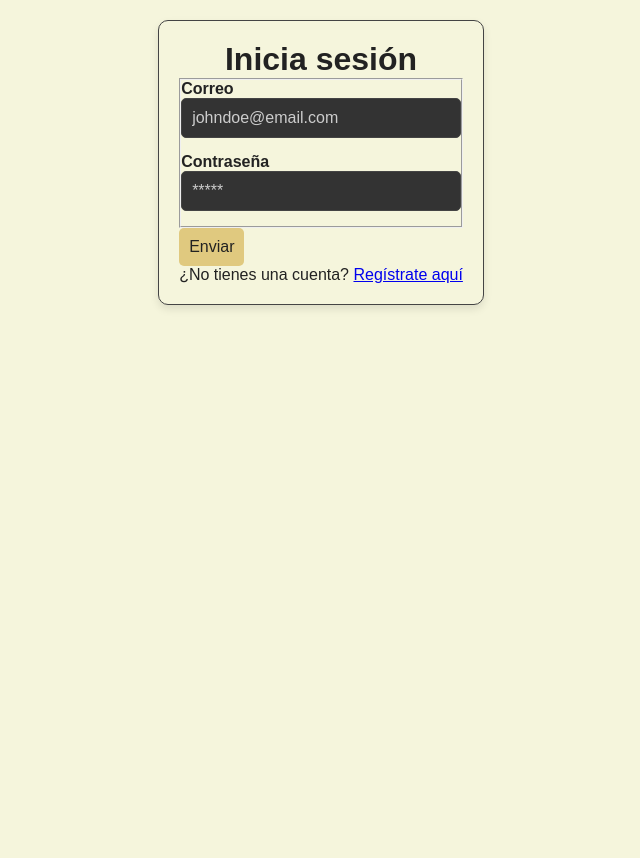
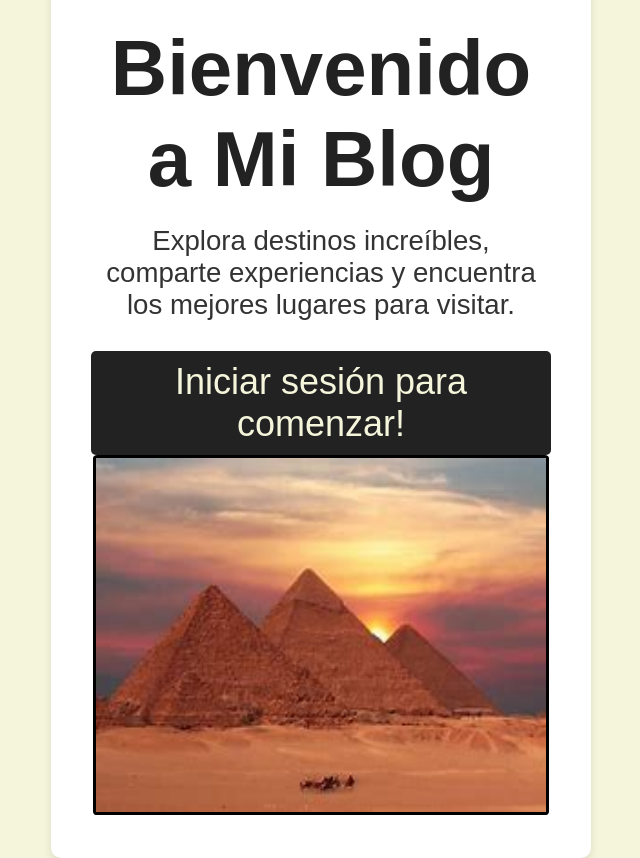
Before and after one commit to Sant99Z/blogreact, a React (Vite) app: page / in a window 1280 px wide. Shown: the whole page, without its empty margins (319-959 px from the left). Before the commit the page ends 800 px from the top, so only its background shows below. Built offline with nearby package versions, Linux system fonts and the light colour scheme.

Commit message:
Detalles finales

```diff
--- a/src/components/CreateDestination.jsx
+++ b/src/components/CreateDestination.jsx
@@ -24,7 +24,7 @@ export const CreateDestination = ({ onCreate }) => {
 
     if (response.ok) {
       const result = await response.json();
-      onCreate(result); // Llama a la función para actualizar la lista de destinos
+      onCreate(result);
       setDestino({});
     }
   };
--- /dev/null
+++ b/src/components/LandingPage.jsx
@@ -0,0 +1,25 @@
+import { useNavigate } from "react-router-dom";
+
+
+export const LandingPage = () => {
+  const navigate = useNavigate();
+
+  const handleNavigate = () => {
+    navigate("/login"); // Redirige a la página de inicio de sesión
+  };
+
+  return (
+    <main className="landing-page">
+      <div className="landing-content">
+      <h1>Bienvenido a Mi Blog</h1>
+        <p>
+          Explora destinos increíbles, comparte experiencias y encuentra los mejores lugares para visitar.
+        </p>
+        <button onClick={handleNavigate} className="btn-primary">
+          Iniciar sesión para comenzar!
+        </button>
+        <img src="/src/piramide.jpg"/>
+      </div>
+    </main>
+  );
+};
--- a/src/routes/routes.js
+++ b/src/routes/routes.js
@@ -1,19 +1,24 @@
 import { createBrowserRouter } from "react-router-dom";
 import { Login } from "../components/Login";
 import { Results } from "../components/Results";
-import { Register } from "../components/Register"; // Importa el nuevo componente
+import { Register } from "../components/Register";
+import { LandingPage } from "../components/LandingPage"; // Importa la landing page
 
 export const router = createBrowserRouter([
   {
-    path: '/',
-    Component: Login
+    path: '/', // Ruta principal
+    Component: LandingPage, // Componente de la landing page
   },
   {
-    path: '/results',
-    Component: Results
+    path: '/login', // Ruta para inicio de sesión
+    Component: Login,
   },
   {
-    path: '/register', // Nueva ruta de registro
-    Component: Register
-  }
+    path: '/results', // Ruta para los resultados
+    Component: Results,
+  },
+  {
+    path: '/register', // Ruta para el registro
+    Component: Register,
+  },
 ]);
--- a/src/styles/styles.css
+++ b/src/styles/styles.css
@@ -2,10 +2,11 @@
   --beige: #f5f5dc;
   --dark: #222222;
   --light-dark: #333333;
-  --border-color: #444444;
+  --border-color: #000000;
   --accent-color: #e0c97f; /* Un beige más oscuro para acentos */
+  font-family: 'Times New Roman', Times, serif;
+  font-size: 12px;
 }
-
 * {
   margin: 0;
   padding: 0;
@@ -27,9 +28,17 @@ h1, h2 {
   text-align: center;
 }
 
+img {
+  width: 38rem;
+  height: 30rem;
+  position:relative;
+  border-radius: 1%;
+  border: 3px solid black;
+}
+
 form {
-  background-color: var(--beige);
-  border: 1px solid var(--border-color);
+  background-color: #ebe9e2;
+  border: 3px solid black;
   border-radius: 10px;
   padding: 20px;
   box-shadow: 0px 4px 8px rgba(0, 0, 0, 0.1);
@@ -45,17 +54,18 @@ label {
 }
 
 input, textarea, button {
-  padding: 10px;
-  border: 1px solid var(--border-color);
+  padding: 14px;
+  border: 3px solid black;
   border-radius: 5px;
   background-color: var(--light-dark);
   color: var(--beige);
   font-size: 16px;
+  width: auto;
 }
 
 input::placeholder,
 textarea::placeholder {
-  color: #ccc;
+  color: #eedc8e;
 }
 
 button {
@@ -97,18 +107,73 @@ tr:hover {
   background-color: var(--light-dark);
   color: var(--beige);
 }
+.login p{
+  font-size: 1.5rem;
+
+}
 
 .logout-button {
-  margin-top: 10px;
+  position: absolute; /* Permite posicionarlo en relación al contenedor más cercano con position: relative */
+  top: 10px; /* Espaciado desde la parte superior */
+  right: 10px; /* Espaciado desde la parte derecha */
   padding: 10px 15px;
   font-weight: bold;
   background-color: var(--dark);
   color: var(--beige);
   border: 1px solid var(--border-color);
+  border-radius: 5px;
   cursor: pointer;
 }
+
 
 .logout-button:hover {
   background-color: var(--accent-color);
   color: var(--dark);
 }
+.landing-page {
+  height: 100vh;
+  display: flex;
+  align-items: center;
+  justify-content: center;
+  background-color: var(--beige);
+}
+
+
+.landing-content {
+  text-align: center;
+  padding: 40px;
+  border-radius: 10px;
+  box-shadow: 0px 4px 8px rgba(0, 0, 0, 0.1);
+  background-color: #fff;
+  max-width: 600px;
+  width: 90%;
+}
+
+.landing-content h1 {
+  font-size: 6.5rem;
+  margin-bottom: 20px;
+  color: var(--dark);
+}
+
+.landing-content p {
+  font-size: 2.3rem;
+  margin-bottom: 30px;
+  color: var(--light-dark);
+}
+
+.btn-primary {
+  padding: 10px 20px;
+  font-size: 3rem;
+  border: none;
+  border-radius: 5px;
+  background-color: var(--dark);
+  color: var(--beige);
+  cursor: pointer;
+  transition: background-color 0.3s;
+}
+
+.btn-primary:hover {
+  background-color: var(--light-dark);
+
+
+}
```
Also changed, not shown: src/piramide.jpg (added), src/piramides.jpeg (added).
